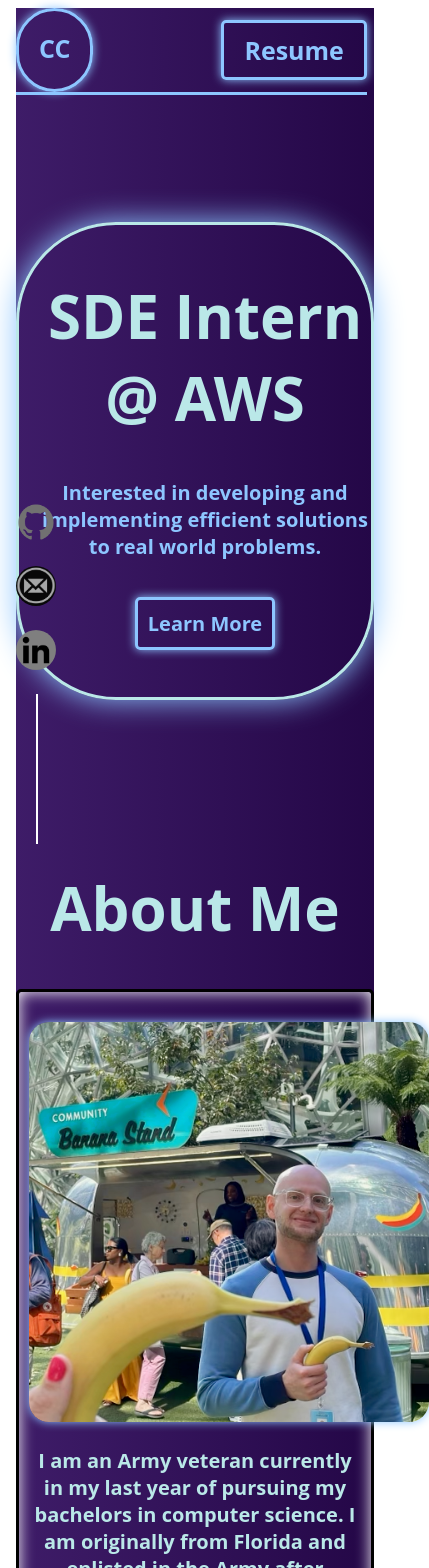
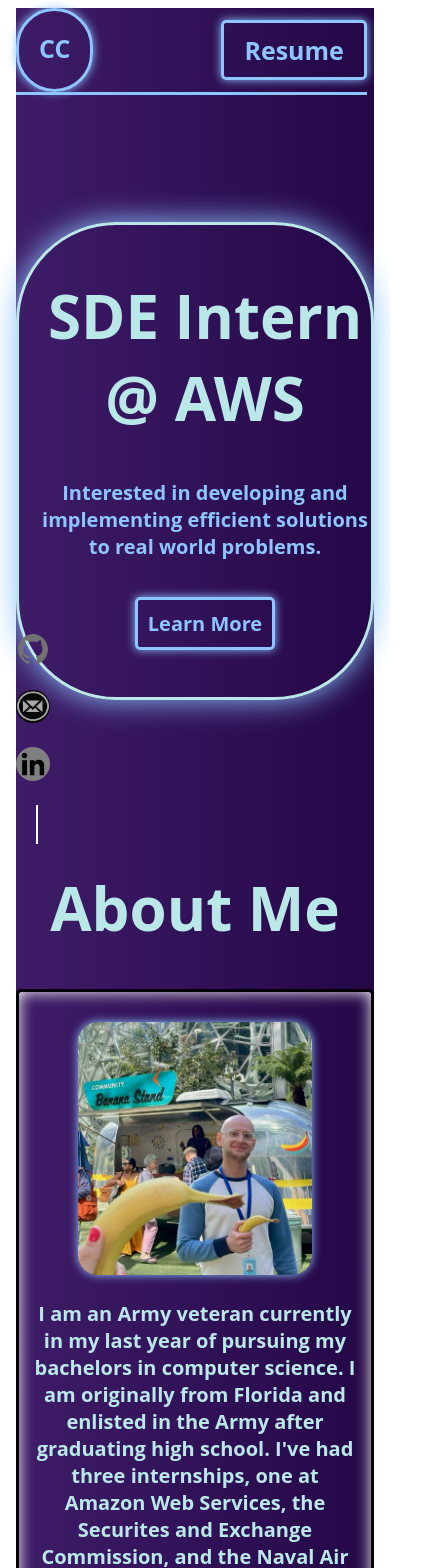
Before and after one commit to colecody27/colecody27.github.io, a SvelteKit app: page / in a window 390 px wide. Shown: the top 1568 px of the page, 429 px wide, since content can reach past the window. Built offline with nearby package versions, Linux system fonts and the light colour scheme.

Commit message:
Add responsiveness

```diff
--- a/src/components/About.svelte
+++ b/src/components/About.svelte
@@ -59,8 +59,10 @@
         color: #bae8e8;
     }
     img{
-        width: 400px;
-        height: 400px;
+        width: 60vw;
+        height: 30vh;
+        max-height: 400px;
+        max-width: 400px;
         object-fit: cover;
         border-radius: 20px;
         box-shadow: 0px 0px 10px #8dc6ff;
--- a/src/components/Sidebars.svelte
+++ b/src/components/Sidebars.svelte
@@ -35,25 +35,14 @@
         padding-left: 0;
         margin-bottom: 0;
     }
-
-    .right{
-        margin-bottom: 10px;
-        list-style: none;
-    }
-    .email{
-        writing-mode: vertical-lr;
-        text-orientation: mixed;
-        height: 100px;
-        width: 20px;
-
-        color: #8dc6ff;
-    }
     .logos{
         list-style: none;
     }
     .logo{
-        height: 40px;
-        width: 40px;
+        height:4vh;
+        width: 4vh;
+        max-height: 40px;
+        max-width: 40px;
         border-radius: 100px;
         margin-bottom: 20px;
         filter: invert(100%);
@@ -66,7 +55,7 @@
     }
     .littleLine{
         border-left: 2px solid white;
-        height: 150px;
+        height: 10vw;
 
     }
 
```
